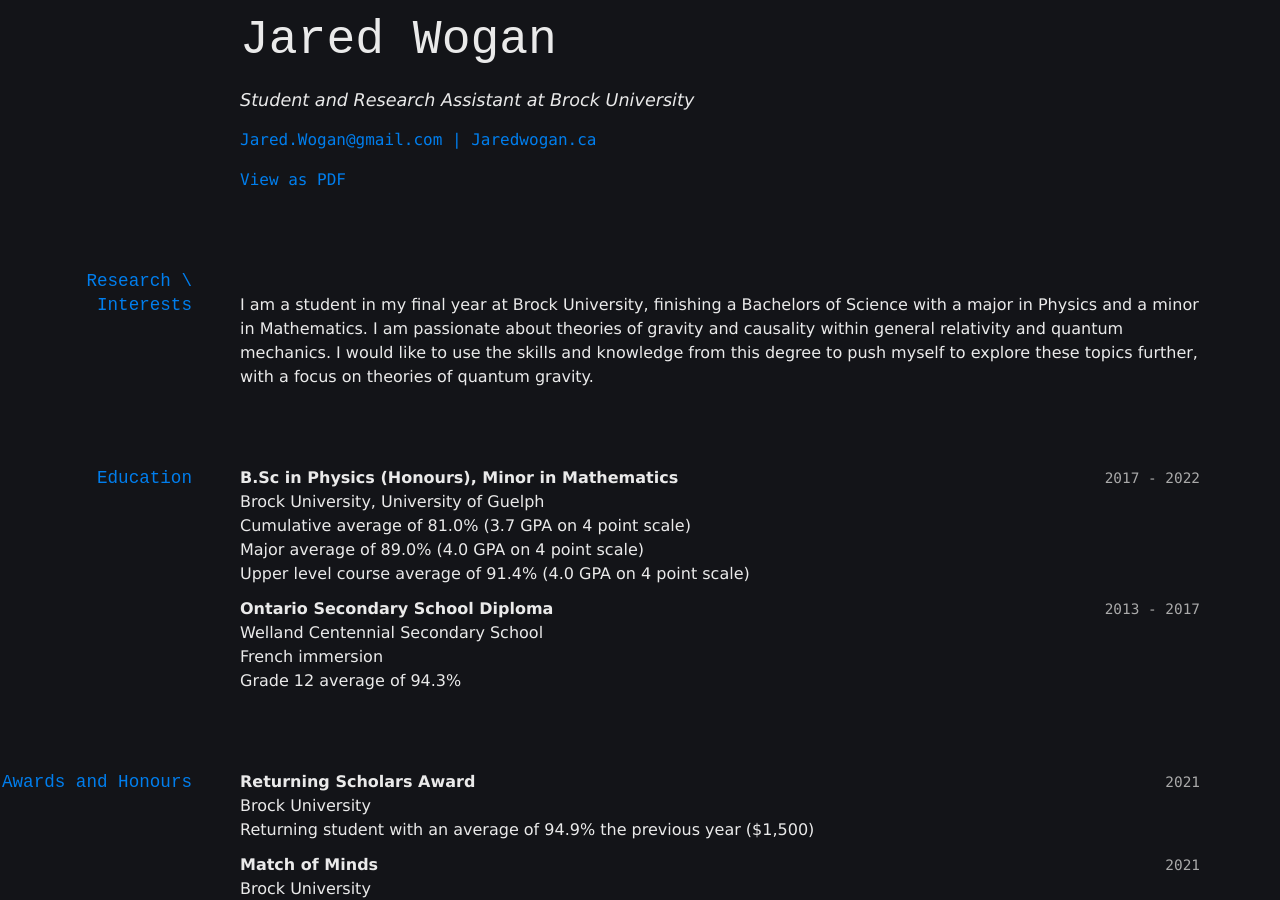
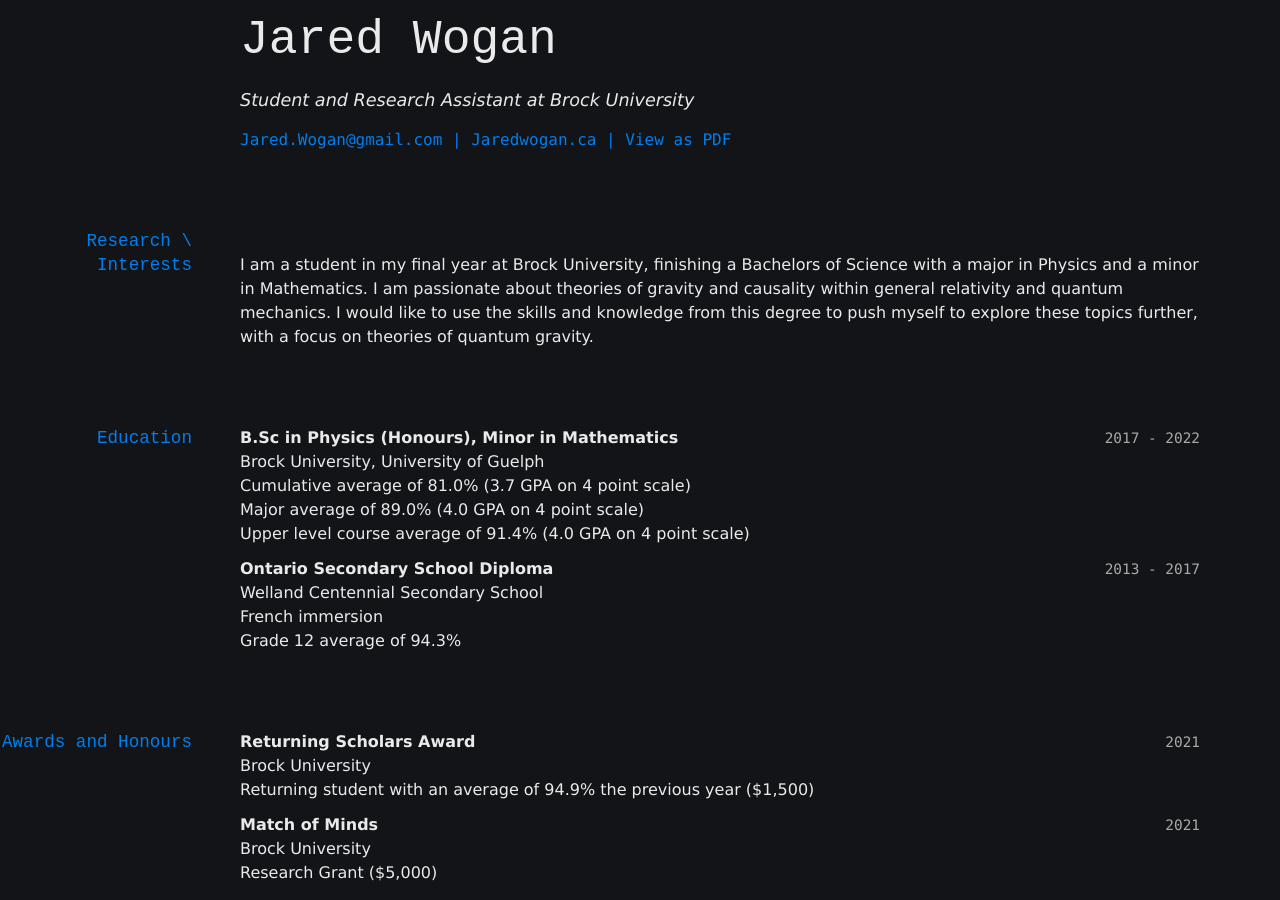
Before and after one commit to JaredWogan/CV, a Jekyll site: the page built from index.md, in a window 1280 px wide and 900 px high. Built offline with Jekyll 4.4.1, drawn with Linux system fonts in a browser that asks for light colours.

Commit message:
typos and |

```diff
--- a/index.md
+++ b/index.md
@@ -9,10 +9,8 @@ Student and Research Assistant at Brock University
     <a href="mailto:jared.wogan@gmail.com">Jared.Wogan@gmail.com</a>
      |
     <a href="https://jaredwogan.ca">Jaredwogan.ca</a>
-</div>
-
-<div id="webaddress">
-    <a href="https://jaredwogan.ca/CV/JaredWoganCV.pdf">View as PDF</a>
+     |
+     <a href="https://jaredwogan.ca/CV/JaredWoganCV.pdf">View as PDF</a>
 </div>
 
 
```
